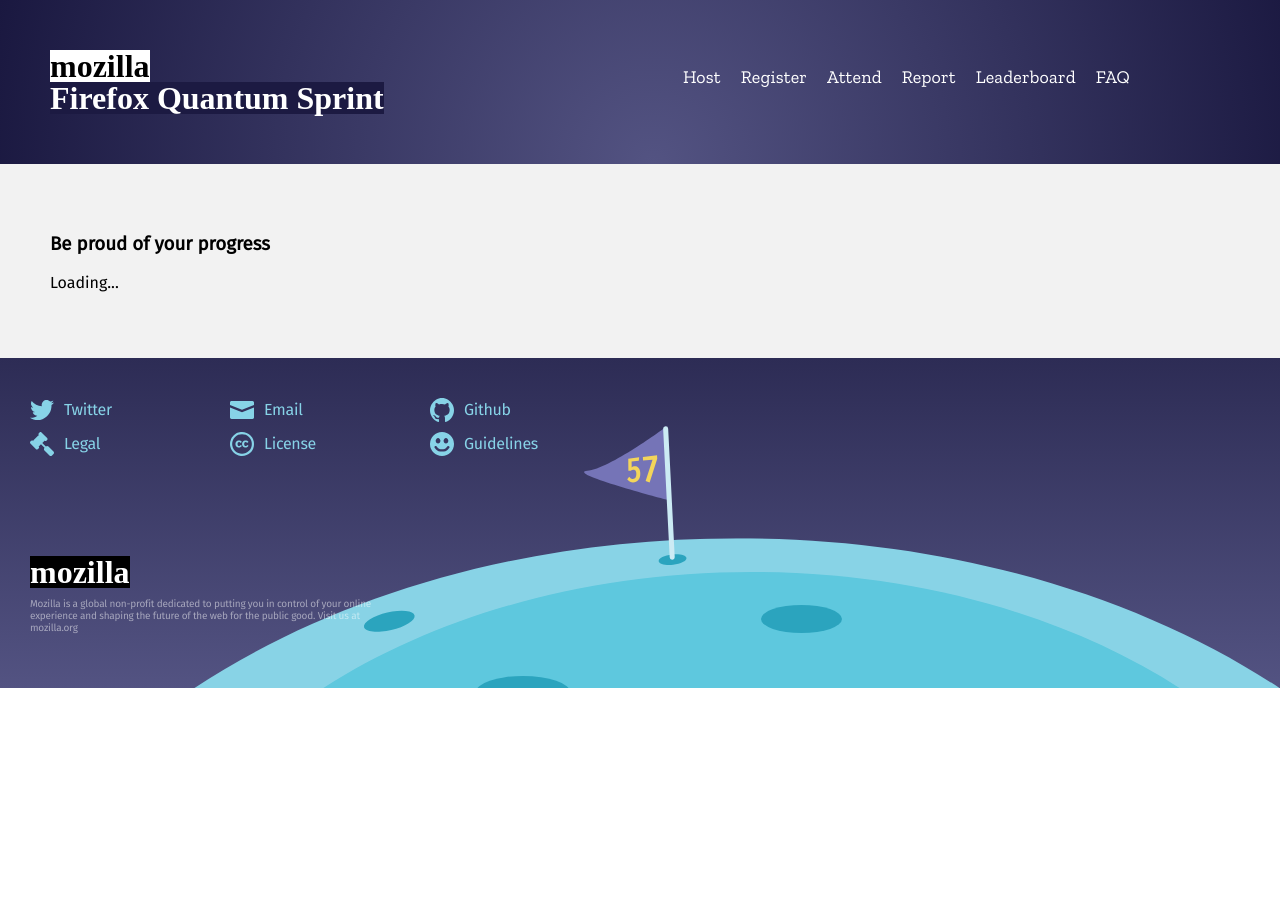
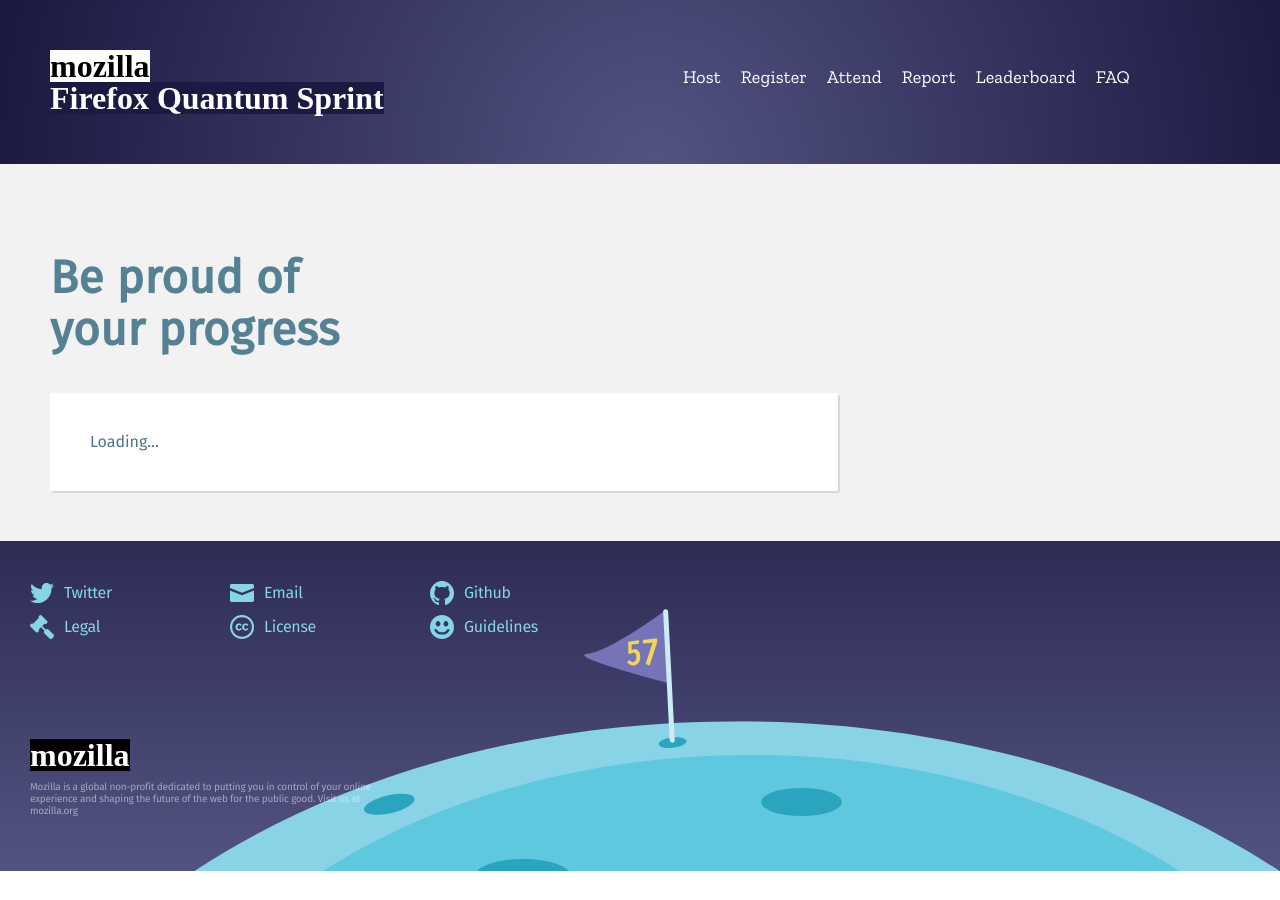
Before and after one commit to mozilla/firefox57-sprint, a Jekyll site: the page built from _articles/leaderboard.md, in a window 1280 px wide. Built offline with Jekyll 4.4.1, drawn with Linux system fonts in a browser that asks for light colours; some web fonts are replaced.

Commit message:
Use white boxes for all pages

```diff
--- a/_articles/leaderboard.md
+++ b/_articles/leaderboard.md
@@ -3,21 +3,23 @@
 title: "Leaderboard"
 ---
 
-### Be proud of your progress
+# Be proud of your progress
 
-<table id="leaderboard" class="hidden">
-  <thead>
-    <tr>
-      <th>Nickname</th>
-      <th>Number of tested sites</th>
-    </tr>
-  </thead>
-  <tbody>
-  </tbody>
-</table>
+<div class="content-box">
+  <table id="leaderboard" class="hidden">
+    <thead>
+      <tr>
+        <th>Nickname</th>
+        <th>Number of tested sites</th>
+      </tr>
+    </thead>
+    <tbody>
+    </tbody>
+  </table>
 
-<p id="loading">Loading...</p>
-<p id="no-results" class="hidden">There are currently no reports.</p>
+  <p id="loading">Loading...</p>
+  <p id="no-results" class="hidden">There are currently no reports.</p>
+</div>
 
 <script src='https://cdnjs.cloudflare.com/ajax/libs/tabletop.js/1.5.1/tabletop.min.js'></script>
 <script src="{{ site.baseurl }}/js/leaderboard.js"></script>
--- a/_layouts/host.html
+++ b/_layouts/host.html
@@ -13,8 +13,8 @@
   </header>
 
   <section class="content">
-    <p>So you decided to host an event, congratulations! Your efforts will help Firefox to have a successful launch.</p>
-    <p>In case you haven’t organized an event before, you can find everything on how to organize an event on this event guide.</p>
+    <h2>So you decided to host an event, congratulations! Your efforts will help Firefox to have a successful launch.</h2>
+    <h2>In case you haven’t organized an event before, you can find everything on how to organize an event on this event guide.</h2>
 
     <a class="button register-button" href="https://docs.google.com/forms/d/e/1FAIpQLSdcae57eJpqnFEPHwe4HjIzuvpe1RoRzsibH3vY4gmSikFxaA/viewform" target="_blank">Register your event</a>
 
--- a/_layouts/participate.html
+++ b/_layouts/participate.html
@@ -13,7 +13,7 @@
   </header>
 
   <section class="content">
-    <p>Thanks for your interest in attending an event! Read below to learn more.</p>
+    <h2>Thanks for your interest in attending an event! Read below to learn more.</h2>
 
     <a class="button attend-button" href="{{ '/register/' | prepend: site.baseurl }}">Find a local event</a>
 
--- a/css/main.css
+++ b/css/main.css
@@ -531,10 +531,7 @@
 .participate .content,
 .simple .content {
   font-family: 'Fira Sans';
-  padding: 50px 50px 50px 50px
-}
-
-.simple .content {
+  padding: 50px 50px 50px 50px;
   background-color: #f2f2f2;
 }
 
@@ -612,6 +609,7 @@
   padding: 20px 40px 20px 40px;
   max-width: 60%;
   color: #49758a;
+  margin-top: 20px;
 }
 
 .content-box h3 {
```
Also changed, not shown: _articles/host.md (+4 -0 lines), _articles/participate.md (+4 -0 lines).
